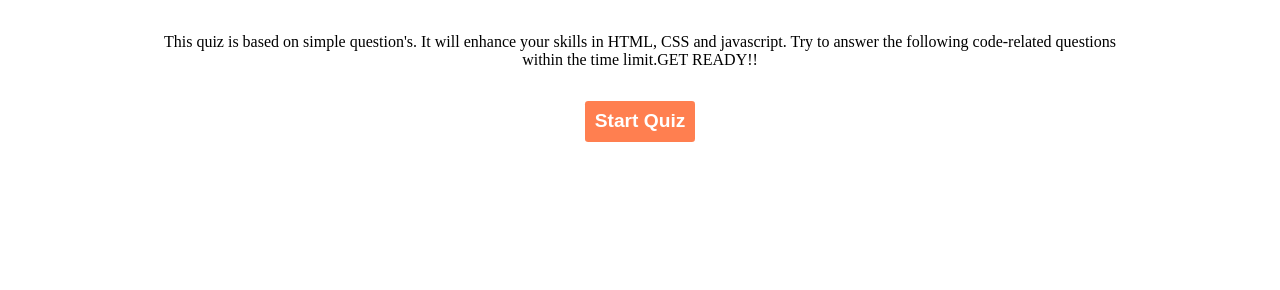
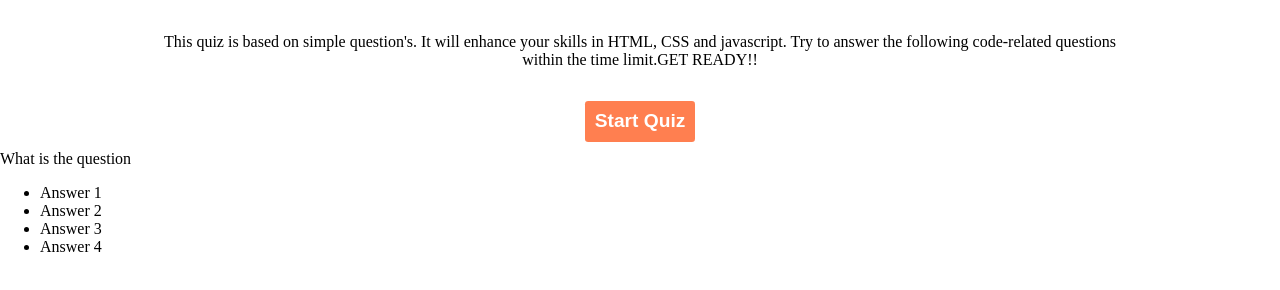
Before and after one commit to Etipriya/code_quiz, a plain HTML site: page index.html in a window 1280 px wide. Shown: the part 242-532 px from the top of the page. Drawn offline with Linux system fonts and the light colour scheme.

```diff
--- a/assets/css/style.css
+++ b/assets/css/style.css
@@ -46,13 +46,13 @@ body {
   font-size: 1.2rem;
 }
 
-#container {
+/* #container {
   position: absolute;
   top: 50%;
   left: 50%;
   transform: translate(-50%, -50%);
   /* border: 1px solid black; */
-  padding: 20px;
+/* padding: 20px;
   margin: 2px;
   text-align: center;
   background-color: rgb(152, 100, 237);
@@ -71,4 +71,4 @@ body {
 }
 #start-button {
   font-size: large;
-}
+} */
--- a/index.html
+++ b/index.html
@@ -26,6 +26,17 @@
           <button class="btn">Start Quiz</button>
         </div>
       </div>
+      <div class="question-container">
+        <div class="question">What is the question</div>
+        <div class="answers">
+          <ul>
+            <li>Answer 1</li>
+            <li>Answer 2</li>
+            <li>Answer 3</li>
+            <li>Answer 4</li>
+          </ul>
+        </div>
+      </div>
     </main>
     <script src="./assets/js/script.js"></script>
   </body>
```
